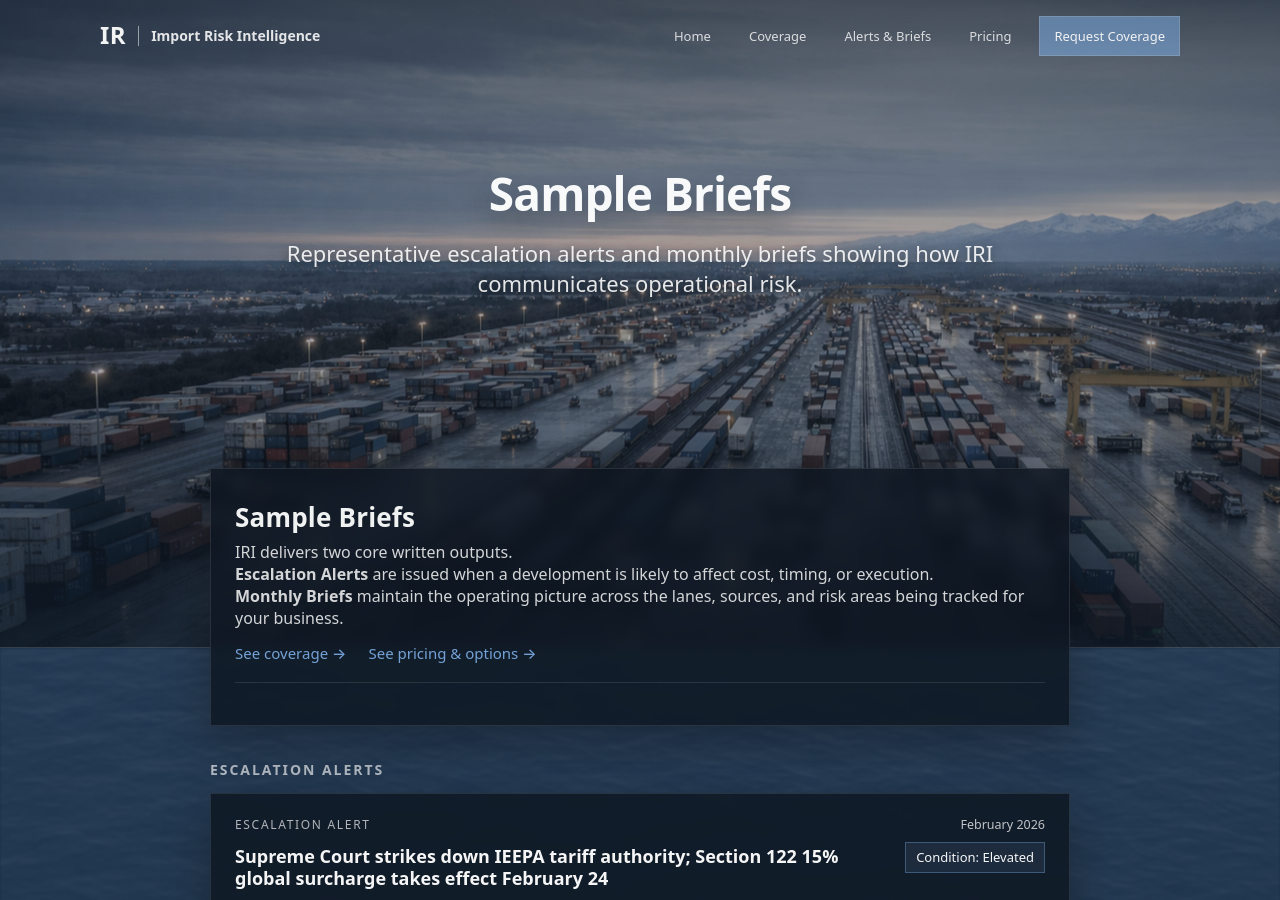
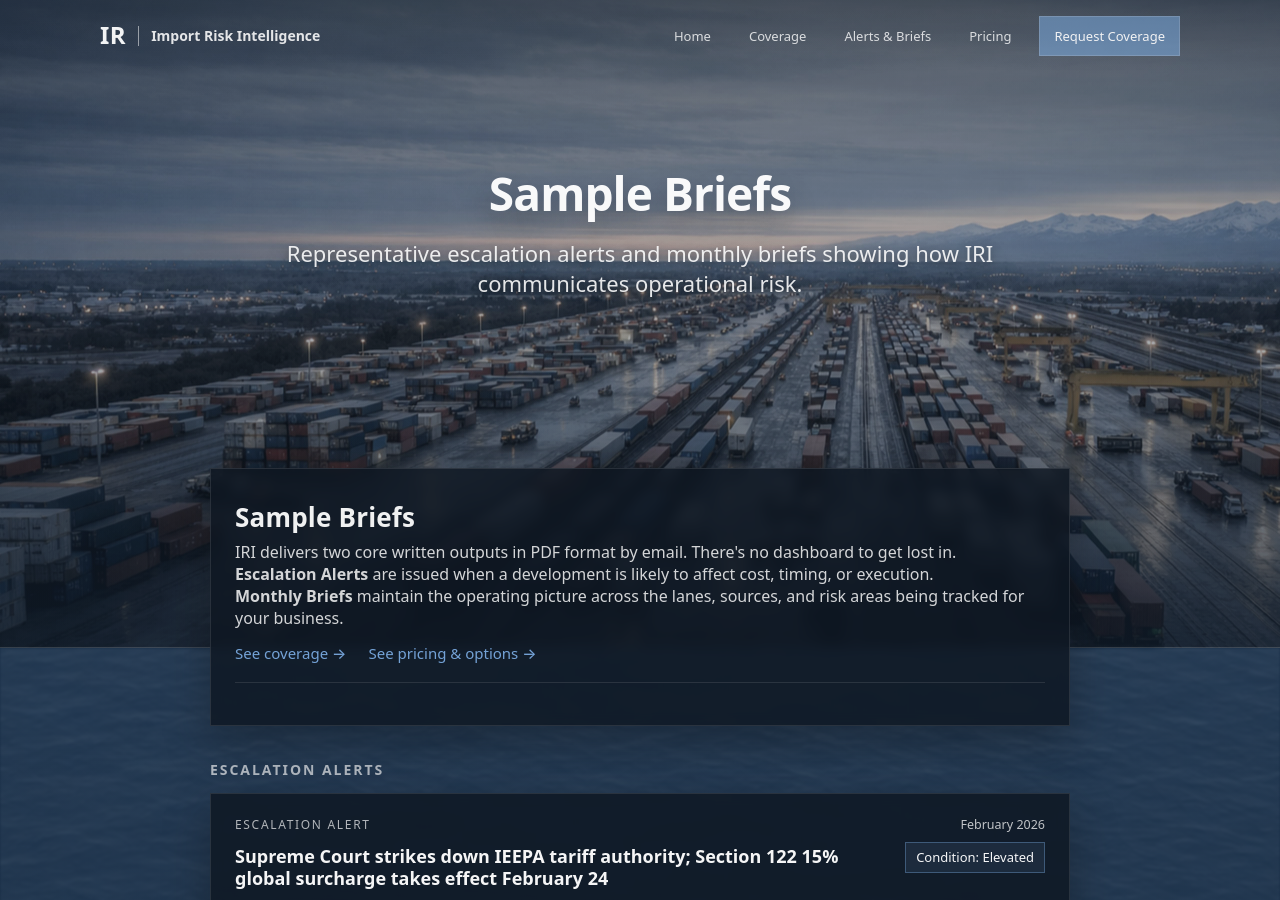
Before and after one commit to importrisk/import-risk-intelligence-site, a Jekyll site: the page built from briefs.html, in a window 1280 px wide and 900 px high. Built offline with Jekyll 4.4.1, drawn with Linux system fonts in a browser that asks for light colours.

Commit message:
Update briefs.html

```diff
--- a/briefs.html
+++ b/briefs.html
@@ -32,7 +32,7 @@ description: Representative escalation alerts and standing advisories showing co
   <h2>Sample Briefs</h2>
 
   <p class="muted">
-    IRI delivers two core written outputs.
+    IRI delivers two core written outputs in PDF format by email. There's no dashboard to get lost in.
   </p>
 
   <p class="muted">
```
